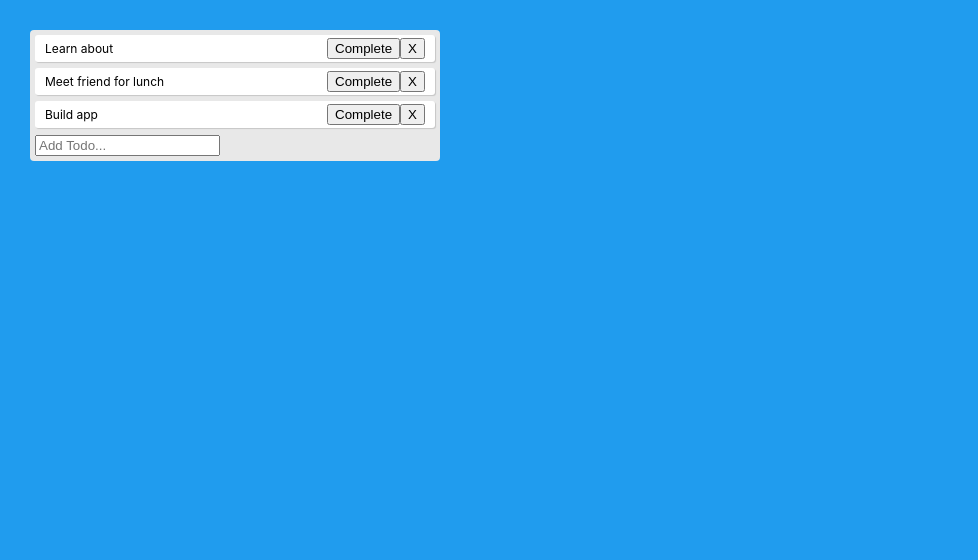
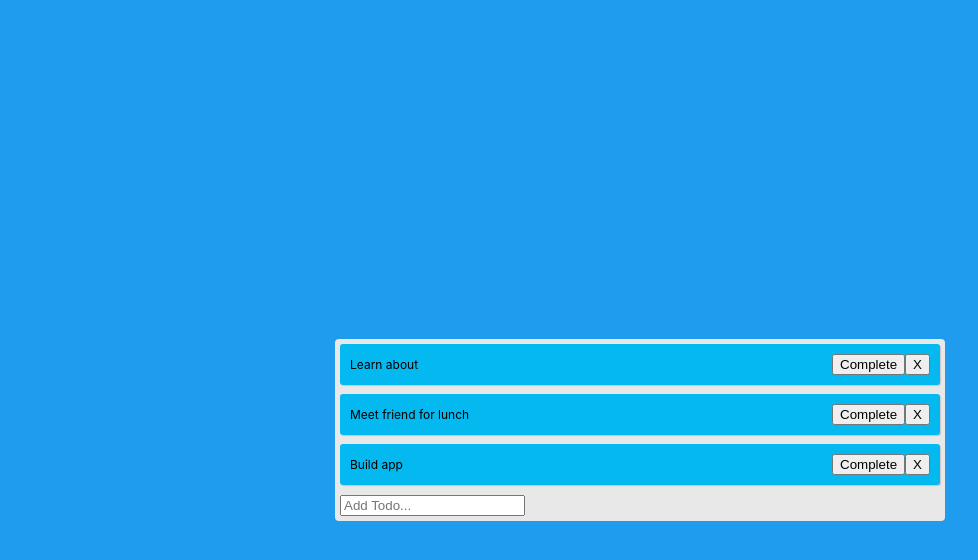
Before and after one commit to dariok87/react-hooks-practice, a React (Create React App) app: page / in a window 1280 px wide. Shown: the top 560 px of the page, without its empty margins (0-978 px from the left). Built offline with nearby package versions, Linux system fonts and the light colour scheme.

Commit message:
Change style

```diff
--- a/src/App.css
+++ b/src/App.css
@@ -1,4 +1,8 @@
 .app {
+  display: flex;
+  flex-direction: column;
+  justify-content: center;
+  align-items: center;
   background: #209cee;
   padding: 30px;
   height: 100vh;
@@ -6,17 +10,21 @@
 
 .todo-list {
   background: #e8e8e8;
+  display: flex;
+  flex-direction: column;
+  justify-content: center;
+  align-content: center;
   border-radius: 4px;
   padding: 5px;
-  max-width: 400px;
+  width: 600px;
 }
 
 .todo {
-  background: #fff;
+  background: rgb(4, 185, 240);
   box-shadow: 1px 1px 1px rgba(0, 0, 0, 0.15);
-  padding: 3px 10px;
+  padding: 10px 10px;
   font-size: 12px;
-  margin-bottom: 6px;
+  margin-bottom: 9px;
   border-radius: 3px;
   display: flex;
   align-items: center;
```
